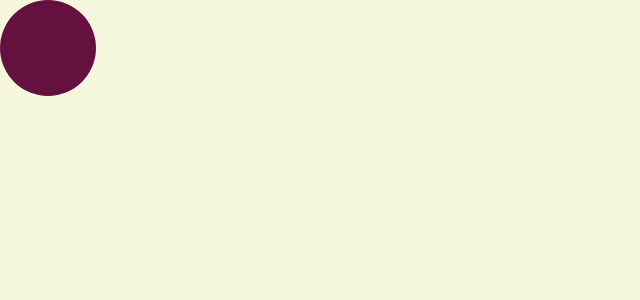
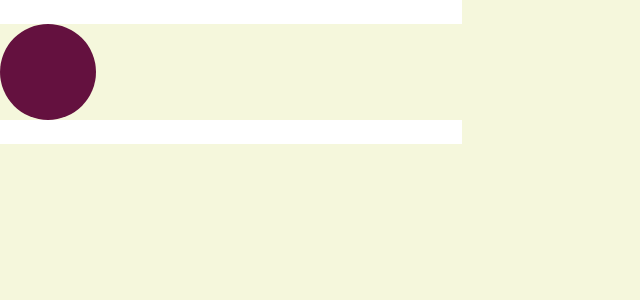
Before and after one commit to SEPOTOM/border-radius-previewer, a React (Vite) app: page / in a window 1280 px wide. Shown: the top 300 px of the page, without its empty margins (0-640 px from the left). Built offline with nearby package versions, Linux system fonts and the light colour scheme.

Commit message:
feat(App): display inputs for rounding off the corners

```diff
--- a/src/App.tsx
+++ b/src/App.tsx
@@ -1,9 +1,15 @@
 const App = () => (
-  <div
-    role="presentation"
-    aria-label="Preview box"
-    className="h-24 w-24 rounded-full bg-main"
-  />
+  <>
+    <input type="number" aria-label="Top-left corner" />
+    <input type="number" aria-label="Top-right corner" />
+    <div
+      role="presentation"
+      aria-label="Preview box"
+      className="h-24 w-24 rounded-full bg-main"
+    />
+    <input type="number" aria-label="Bottom-left corner" />
+    <input type="number" aria-label="Bottom-right corner" />
+  </>
 );
 
 export default App;
```
